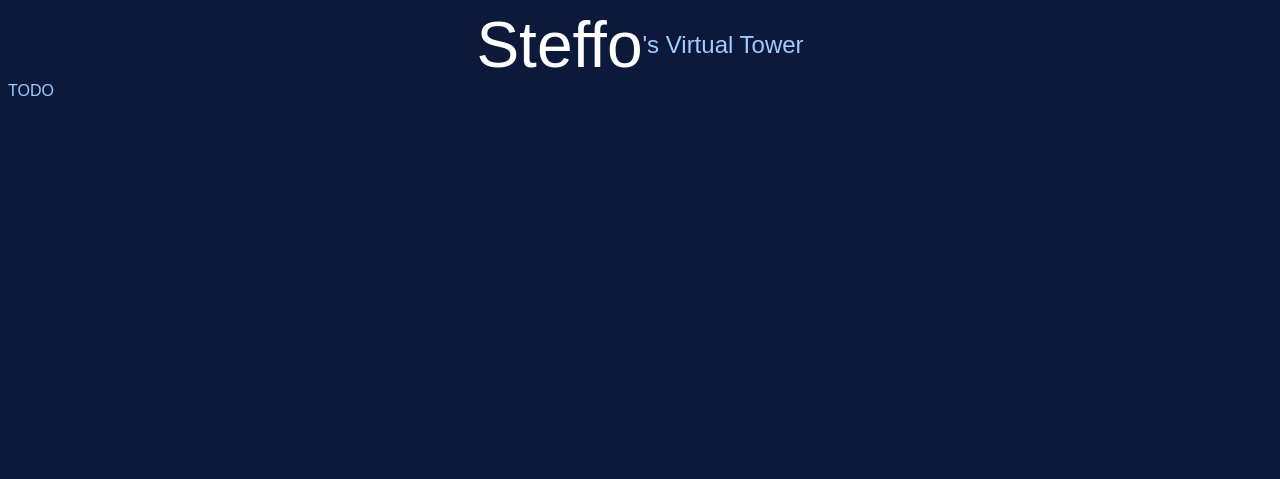
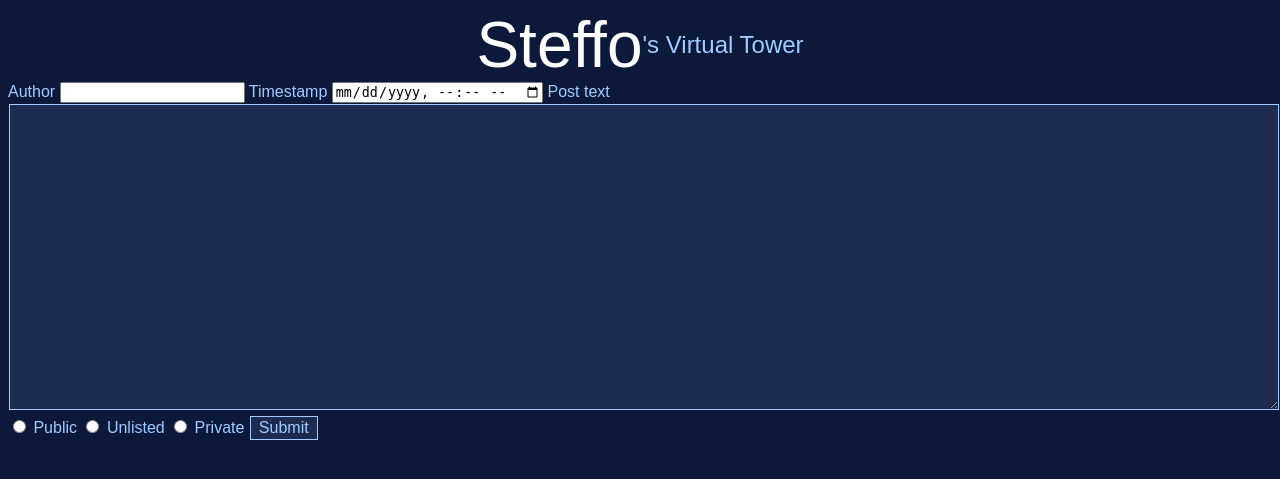
Before and after one commit to Steffo99/web, a Flask app: template templates/admin.html in a window 1280 px wide. Shown: the top 479 px of the page. Run offline with Flask 2, Linux system fonts and the light colour scheme; the template is opened without the code that fills it, so the values that code supplies are empty; parts of the project's set-up code (start-up, migrations or seed data) failed here and were passed over; some libraries are stand-ins or nearby versions.

Commit message:
Create new admin page

```diff
--- a/server.py
+++ b/server.py
@@ -91,7 +91,7 @@ def api_blog():
             f.abort(403)
             return
         # Get the current time
-        timestamp = datetime.datetime.now()
+        timestamp = f.request.form.get("timestamp", datetime.datetime.now())
         # Get the post content
         content = f.request.form.get("content")
         if content is None:
@@ -107,9 +107,11 @@ def api_blog():
         except AttributeError:
             f.abort(400)
             return
+        # Get the post author
+        author = f.request.form.get("author", "Steffo")
         # Create the new post
         post = db.BlogPost(post_id=secrets.token_urlsafe(16),
-                           author="Steffo",
+                           author=author,
                            content=content,
                            timestamp=timestamp,
                            privacy=privacy)
--- a/static/styling.css
+++ b/static/styling.css
@@ -327,3 +327,4 @@ article .bot a[href^="magnet:"]::before {
 #accounts i {
   width: 16px;
 }
+/*# sourceMappingURL=styling.css.map */
--- a/templates/admin.html
+++ b/templates/admin.html
@@ -6,5 +6,30 @@
 
 {% block body %}
 {% include "include/title.html" %}
-    TODO
+    <form method="POST" action="{{ url_for("api_blog") }}">
+        <label>
+            Author
+            <input name="author" type="text">
+        </label>
+        <label>
+            Timestamp
+            <input name="timestamp" type="datetime-local">
+        </label>
+        <label>
+            Post text
+            <textarea name="content"></textarea>
+        </label>
+        <label>
+            <input name="privacy" value="PUBLIC" type="radio"> Public
+        </label>
+        <label>
+            <input name="privacy" value="UNLISTED" type="radio"> Unlisted
+        </label>
+        <label>
+            <input name="privacy" value="PRIVATE" type="radio"> Private
+        </label>
+        <input name="username" value="{{ username }}" type="hidden">
+        <input name="password" value="{{ password }}" type="hidden">
+        <input type="submit" value="Submit">
+    </form>
 {% endblock %}
```
